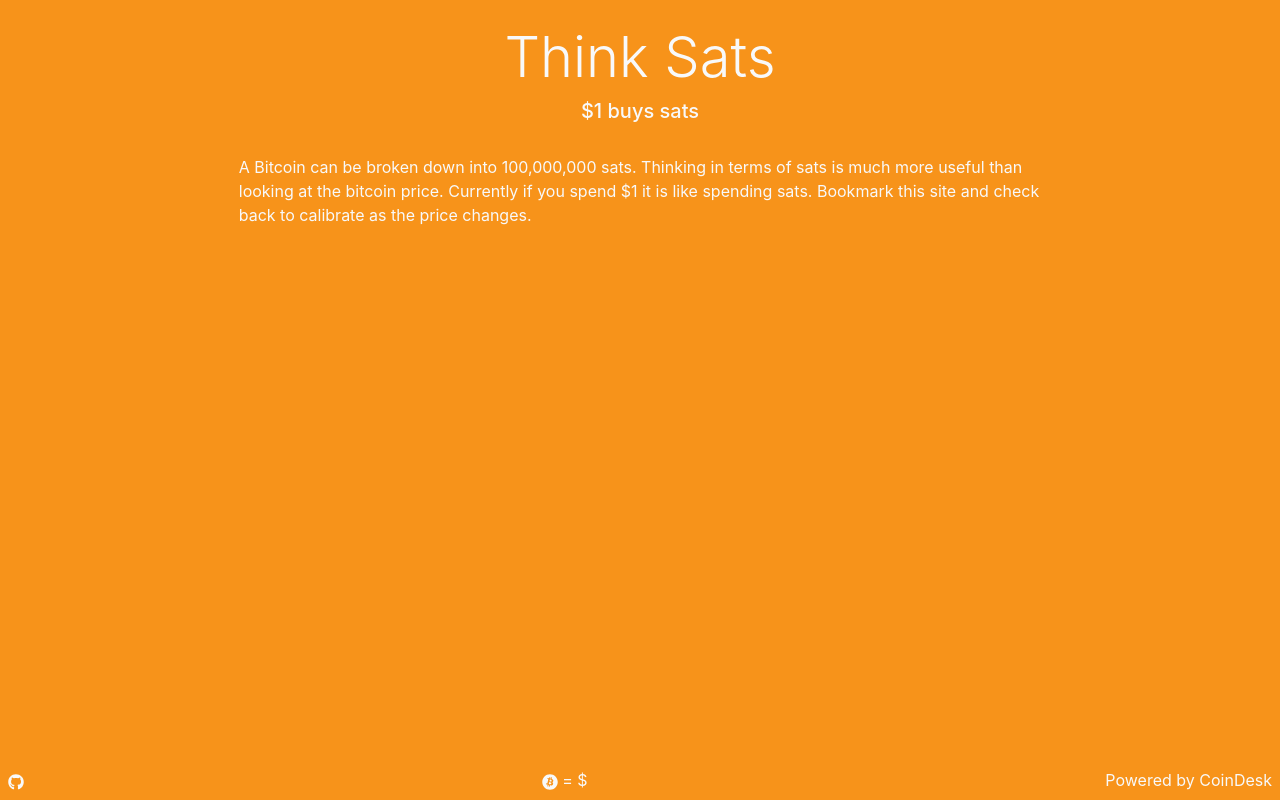
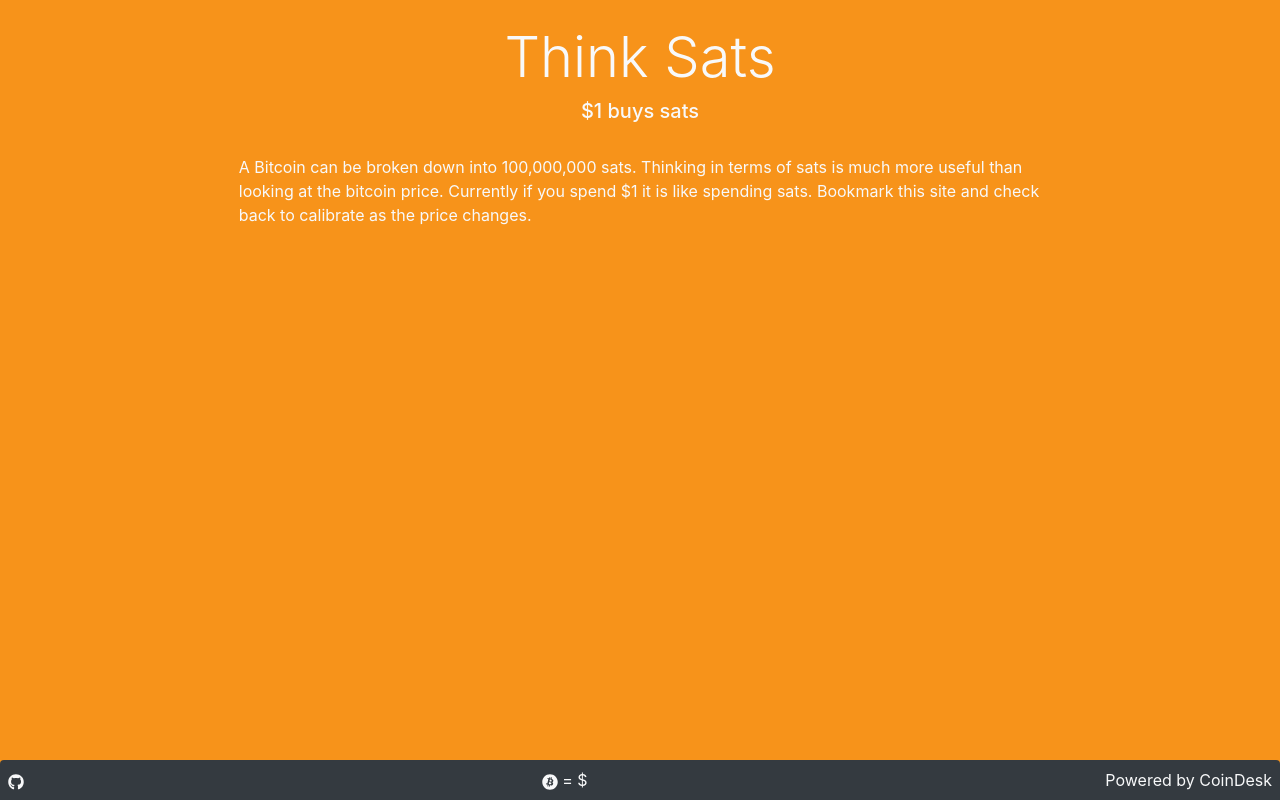
Before and after one commit to elocremarc/think-sats, a React (Create React App) app: page / in a window 1280 px wide. Built offline with nearby package versions, Linux system fonts and the light colour scheme; no server answers.

Commit message:
removed vh-100 added bg to html in css

```diff
--- a/src/App.css
+++ b/src/App.css
@@ -1,3 +1,4 @@
-#root{
+
+html, #root {
   background-color: #f7931a;
 }
--- a/src/BtcPrice.js
+++ b/src/BtcPrice.js
@@ -27,7 +27,7 @@ const BtcPrice = () => {
 
   return (
     <React.Fragment>
-      <div class="container vh-100">
+      <div class="container h-100 ">
         <div class="col-12 text-light text-center">
           <h1 class="display-4 text-center pt-4">Think Sats</h1>
           <h5> $1 buys {priceSats} sats</h5>
@@ -49,7 +49,7 @@ const BtcPrice = () => {
           class="col-12 m-3 text-center text-light
         p-4"
         >
-          <div class="d-flex flex-row  rounded-top  fixed-bottom p-2">
+          <div class="d-flex flex-row  rounded-top bg-dark  fixed-bottom p-2">
             <a
               class="text-light"
               href="https://github.com/elocremarc/think-sats"
```
